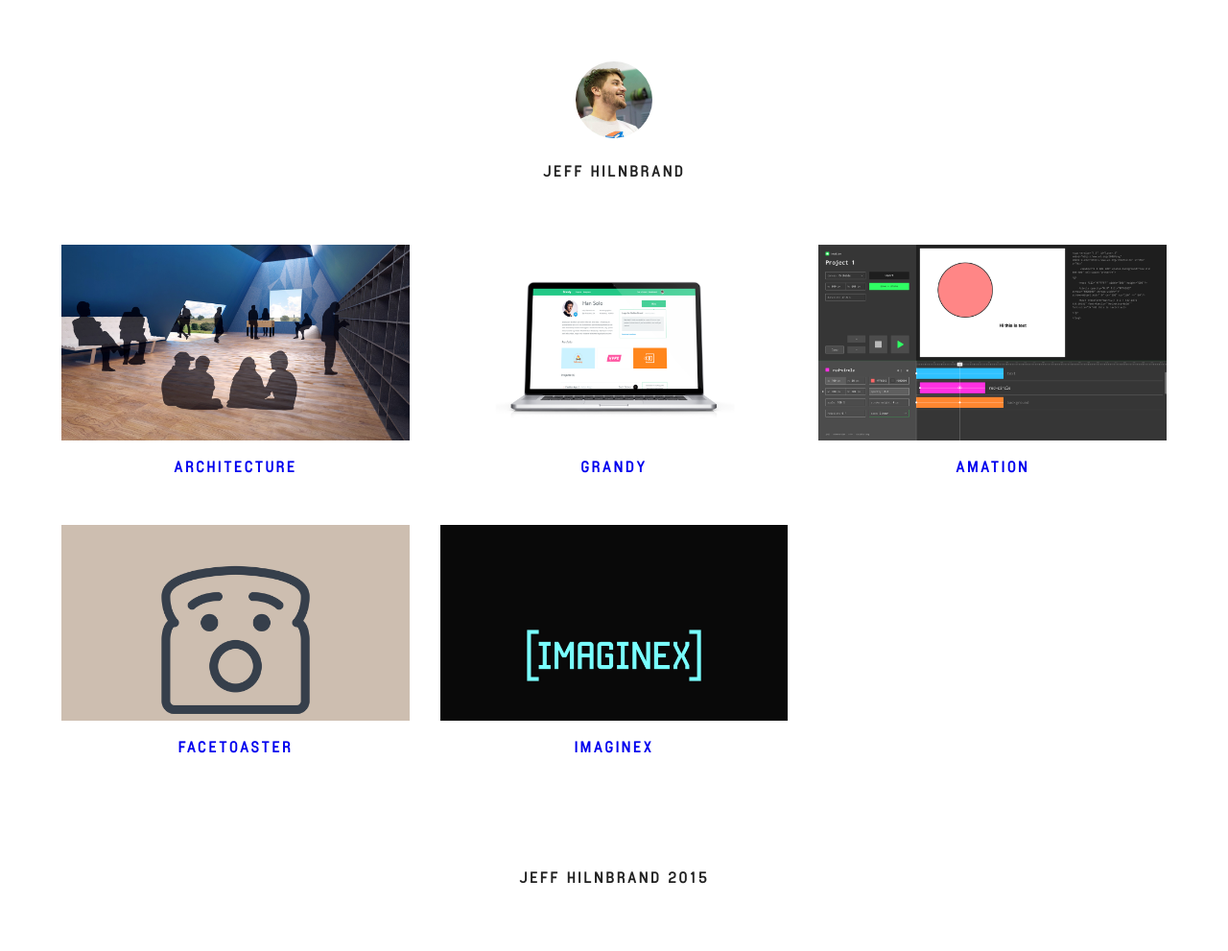
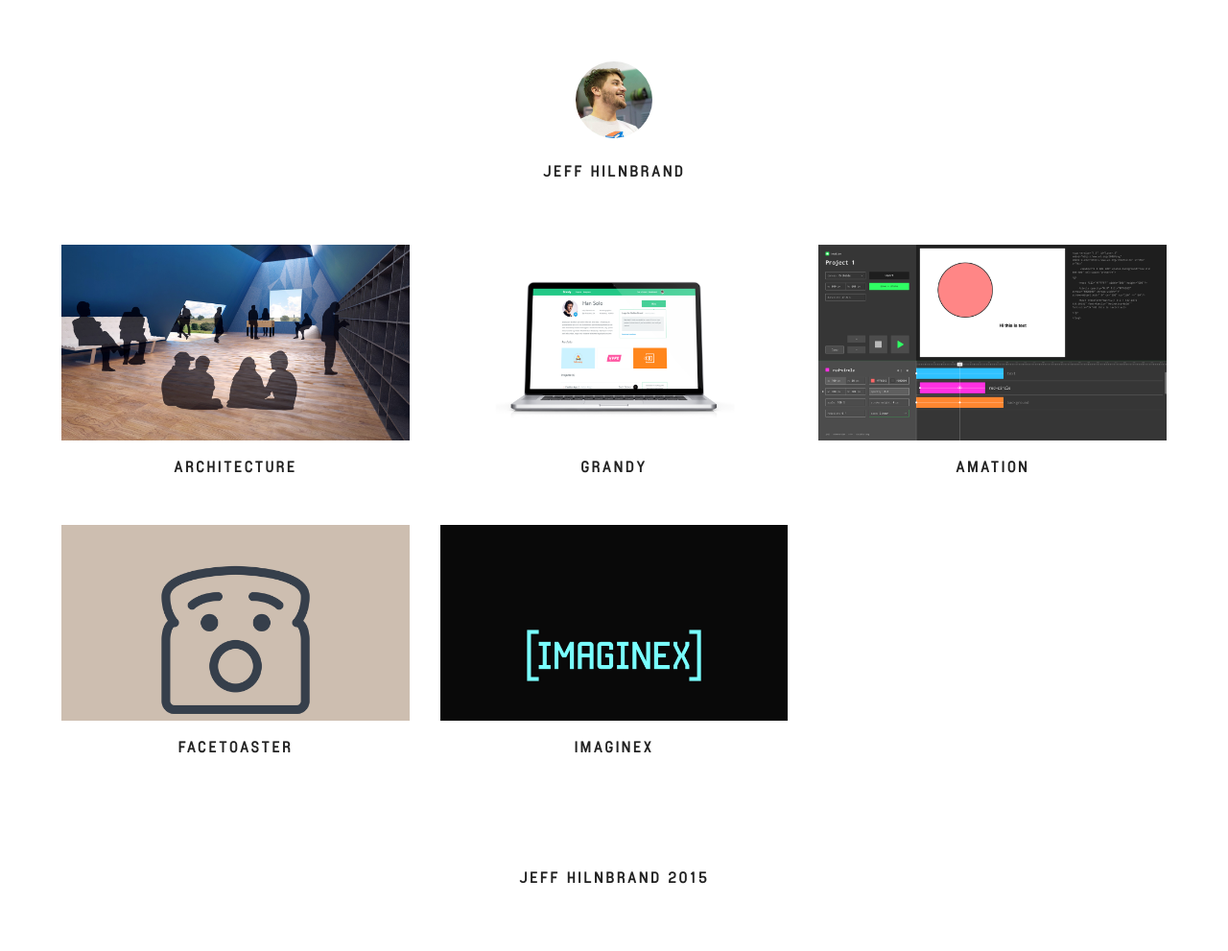
Before and after one commit to jhil/jhilco-2016, a Jekyll site: the page built from index.html, in a window 1280 px wide. Shown: the whole page at 96% size. Built offline with Jekyll 4.4.1, drawn with Linux system fonts in a browser that asks for light colours.

Commit message:
add link color again

```diff
--- a/_sass/_base.scss
+++ b/_sass/_base.scss
@@ -50,7 +50,7 @@ img {
 // LINKS
 
 a {
-  // color: $link-color;
+  color: $link-color;
   text-decoration: none;
 }
 
--- a/_sass/_variables.scss
+++ b/_sass/_variables.scss
@@ -14,7 +14,7 @@ $base-line-height:    1.5;
 $grey:              #222222;
 
 $text-color:        $grey;
-// $link-color:        ;
+$link-color:        $grey;
 
 $trans:             rgba(0,0,0,0);
 
```
